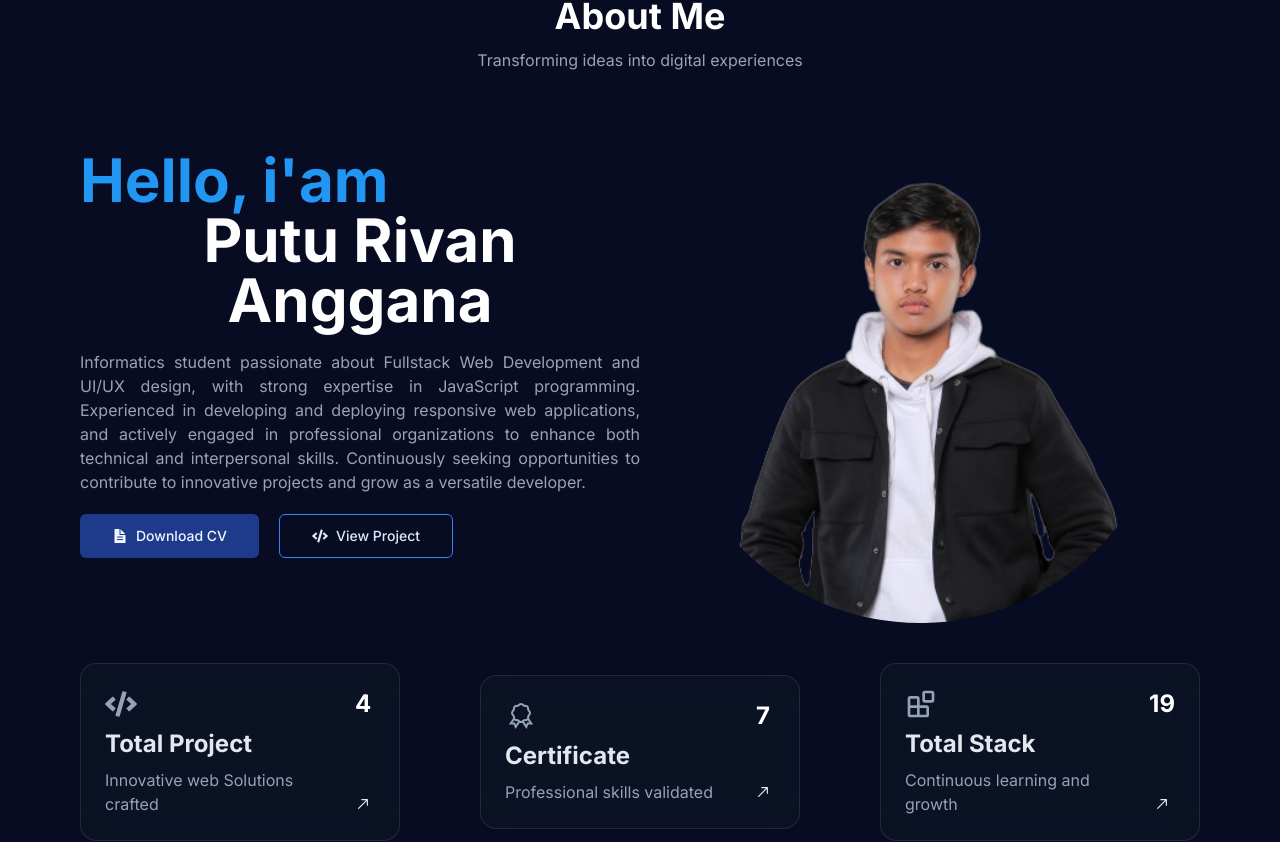
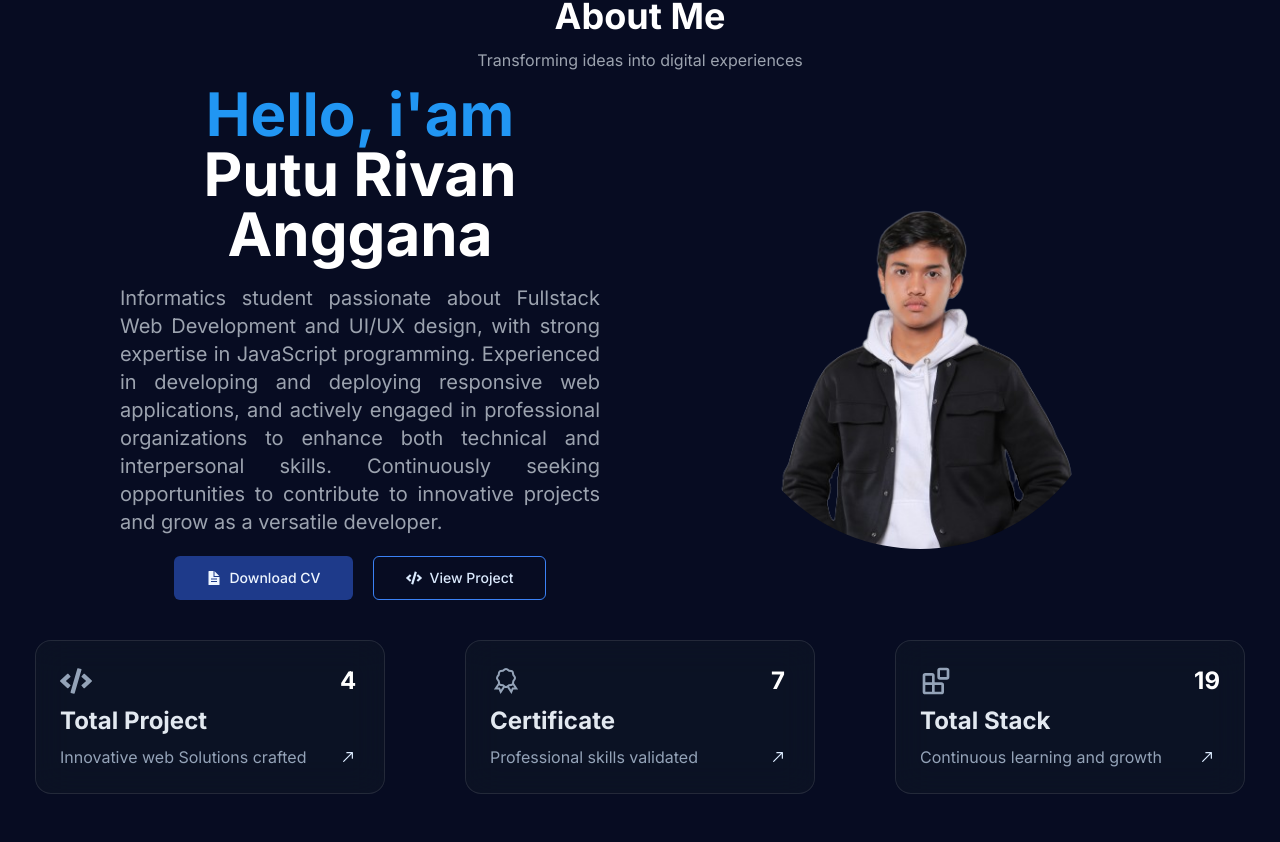
Before and after one commit to PutuRivan/Portfolio, a Next.js app: page / in a window 1280 px wide. Shown: the part 953-1795 px from the top of the page. Built offline with nearby package versions, Linux system fonts and the light colour scheme.

Commit message:
style:responsive detail

```diff
--- a/app/project/[id]/page.tsx
+++ b/app/project/[id]/page.tsx
@@ -17,7 +17,7 @@ const DetailProject = () => {
       {Project.map((data, index) => {
         if (data.id === ~~id) {
           return (
-            <main key={index} className="z-50 m-10">
+            <main key={index} className="z-50">
               <ProjectDetail
                 features={data.feature}
                 technologies={data.stack}
--- a/components/Contents/About.tsx
+++ b/components/Contents/About.tsx
@@ -16,23 +16,24 @@ import { slideInFromLeft, slideInFromRight } from "@/utils";
 
 const About = () => {
   return (
-    <section id="about" className="mx-20">
+    <section id="about" className="lg:mx-20">
       <Header
         title="About Me"
         description="Transforming ideas into digital experiences"
       />
-      <div className="grid grid-cols-1 md:grid-cols-2 place-items-center">
+      <div className="grid grid-cols-1 md:grid-cols-2 place-items-center gap-5 md:gap-0">
         <motion.div
+          whileInView={"visible"}
           initial={"hidden"}
-          animate={"visible"}
+          viewport={{ once: true }}
           variants={slideInFromLeft(0.5)}
           className="order-2 md:order-1"
         >
-          <div className="font-bold text-white text-6xl">
+          <div className="font-bold text-white flex flex-col justify-center items-center text-4xl md:text-5xl  lg:text-6xl ">
             <span className="text-[#2196f3]">Hello, i&apos;am</span>
             <h1 className="text-center">Putu Rivan Anggana</h1>
           </div>
-          <p className="text-gray-400 my-5 max-w-[600px] text-justify">
+          <p className="text-gray-400 my-5 max-w-[600px] text-justify mx-10 text-md md:text-xl">
             Informatics student passionate about Fullstack Web Development and
             UI/UX design, with strong expertise in JavaScript programming.
             Experienced in developing and deploying responsive web applications,
@@ -41,7 +42,7 @@ const About = () => {
             opportunities to contribute to innovative projects and grow as a
             versatile developer.
           </p>
-          <div className="flex flex-row gap-5">
+          <div className="flex flex-row gap-5 justify-center">
             <Button size={"lg"} className="z-20">
               <IoDocumentTextSharp size={24} />
               <Link
@@ -64,14 +65,14 @@ const About = () => {
           initial={"hidden"}
           viewport={{ once: true }}
           variants={slideInFromRight(0.5)}
-          className="md:order-2 order-1 z-20"
+          className="md:order-2 order-1 z-20 items-center justify-center"
         >
           <Image
             src="/Me.png"
             alt="profile"
             width={500}
             height={500}
-            className="transition-all duration-300 ease-in-out scale-100 hover:scale-105 rounded-full z-20"
+            className="transition-all duration-300 ease-in-out scale-100 hover:scale-105 rounded-full z-20 w-[250px] md:w-96"
           />
         </motion.figure>
       </div>
@@ -83,6 +84,7 @@ const About = () => {
           description="Innovative web Solutions crafted"
           icons={FaCode}
           delay={0.5}
+          linkHref="portfolio"
         />
         <CardAbout
           title="Certificate"
@@ -90,6 +92,7 @@ const About = () => {
           description="Professional skills validated"
           icons={LiaCertificateSolid}
           delay={1}
+          linkHref="portfolio"
         />
         <CardAbout
           title="Total Stack"
@@ -97,6 +100,7 @@ const About = () => {
           description="Continuous learning and growth"
           icons={LuBlocks}
           delay={1.5}
+          linkHref="portfolio"
         />
       </div>
     </section>
--- a/components/Contents/Portofolio.tsx
+++ b/components/Contents/Portofolio.tsx
@@ -69,7 +69,7 @@ const Portofolio = () => {
                 Title={project.name}
                 Description={project.description}
                 ProjectLink={project.link}
-                delay={index / 10}
+                delay={visibleProjects > 6 ? index / 30 : index / 10}
               />
             ))}
           </div>
@@ -90,7 +90,7 @@ const Portofolio = () => {
               <CardCertificates
                 key={index}
                 ImgSertif={sertif.link}
-                delay={index / 10}
+                delay={visibleCertificates > 6 ? index / 30 : index / 10}
               />
             ))}
           </div>
@@ -112,7 +112,7 @@ const Portofolio = () => {
                 key={index}
                 TechStackIcon={skill.Image}
                 Language={skill.skill_name}
-                delay={index / 10}
+                delay={visibleStack > 14 ? index / 30 : index / 10}
               />
             ))}
           </div>
--- a/components/Contents/project-detail.tsx
+++ b/components/Contents/project-detail.tsx
@@ -29,18 +29,18 @@ const ProjectDetail = ({
     .filter((item) => item !== undefined); // Filter to remove undefined
 
   return (
-    <section className="z-50 ">
+    <section className="z-50 mx-5">
       <CTA />
 
+      <div className="hidden md:block">
         <div className="z-50 grid grid-cols-2 gap-5">
           <div className="z-50 flex flex-col gap-5">
             <div className="z-50 flex flex-col gap-5">
               <h1 className="z-50 text-3xl font-bold text-center">{title}</h1>
-            <p className="text-justify text-md">{description}</p>
+              <p className="text-justify text-md mx-5">{description}</p>
             </div>
             <div>
               <h1 className="z-50 text-2xl font-bold my-2">Technologies :</h1>
-
               <div className="z-50 flex flex-wrap gap-5">
                 {tech.map((item, index) => (
                   <CardStackDetail
@@ -91,6 +91,64 @@ const ProjectDetail = ({
             </div>
           </div>
         </div>
+      </div>
+
+      {/* Mobile */}
+      <div className="block md:hidden z-50 my-10">
+        <div className="z-50 flex flex-col gap-5">
+          <h1 className="text-3xl font-bold text-center">{title}</h1>
+          <figure className="z-50 mx-5">
+            <Image
+              src={image}
+              alt={title}
+              width={700}
+              height={700}
+              className="z-50 rounded-3xl hover:rounded-xl scale-100 hover:scale-105 transition-all duration-300 "
+            />
+          </figure>
+          <p className="text-justify text-sm mx-5">{description}</p>
+
+          <ul className="list-disc mx-5">
+            <h1 className="text-2xl font-bold"> Feature</h1>
+            {features.map((item, index) => (
+              <li key={index}>{item}</li>
+            ))}
+          </ul>
+
+          <h1>
+            <span className="font-bold text-xl">Role :</span> {role}
+          </h1>
+
+          <div>
+            <h1 className="z-50 text-2xl font-bold my-2">Technologies :</h1>
+            <div className="z-50 flex flex-wrap gap-5">
+              {tech.map((item, index) => (
+                <CardStackDetail
+                  key={index}
+                  TechStackIcon={item.Image}
+                  Language={item.skill_name}
+                />
+              ))}
+            </div>
+          </div>
+
+          <div className="z-50 flex flex-row gap-5 justify-center">
+            <Button size={"lg"}>
+              <Image
+                src="/Contact/gitwhite.png"
+                alt="github"
+                width={20}
+                height={20}
+              />
+              <p>Github</p>
+            </Button>
+            <Button variant={"outline"} size={"lg"}>
+              <ExternalLink size={24} />
+              <p>Live Demo</p>
+            </Button>
+          </div>
+        </div>
+      </div>
     </section>
   );
 };
--- a/components/utils/CTA.tsx
+++ b/components/utils/CTA.tsx
@@ -10,7 +10,7 @@ const CTA = () => {
   return (
     <Button
       onClick={handleBack}
-      className="z-50 flex flex-row items-center my-5"
+      className="z-50 flex flex-row items-center my-10 mx-5"
     >
       <IoMdArrowRoundBack size={24} className="z-50" onClick={handleBack}/>
       <p className="z-50">Back</p>
--- a/components/utils/card-about.tsx
+++ b/components/utils/card-about.tsx
@@ -3,13 +3,14 @@ import { IoIosArrowRoundForward } from "react-icons/io";
 import { IconType } from "react-icons";
 import { motion } from "framer-motion";
 import { slideInFromLeft } from "@/utils";
-
+import Link from "next/link";
 interface Props {
   title: string;
   description: string;
   total: number;
   icons: IconType;
   delay: number;
+  linkHref: string;
 }
 
 const CardAbout = ({
@@ -18,6 +19,7 @@ const CardAbout = ({
   total,
   icons: Icon,
   delay,
+  linkHref,
 }: Props) => {
   return (
     <motion.div
@@ -26,6 +28,10 @@ const CardAbout = ({
       viewport={{ once: true }}
       variants={slideInFromLeft(delay)}
       whileHover={{ scale: 1.05 }}
+      className="z-20"
+    >
+      <Link
+        href={`#${linkHref}`}
         className="w-[350px] z-20 bg-gray-900/50 backdrop-blur-lg rounded-2xl p-6 border border-white/10 overflow-hidden transition-all duration-300 hover:scale-105 hover:shadow-2xl h-full flex flex-row gap-5 justify-between"
       >
         <div className="flex flex-col gap-2">
@@ -40,6 +46,7 @@ const CardAbout = ({
             className="-rotate-45 hover:rotate-0 transition-all duration-300 ease-in-out"
           />
         </div>
+      </Link>
     </motion.div>
   );
 };
```
Lines whose indentation alone changed are shown as unchanged.
